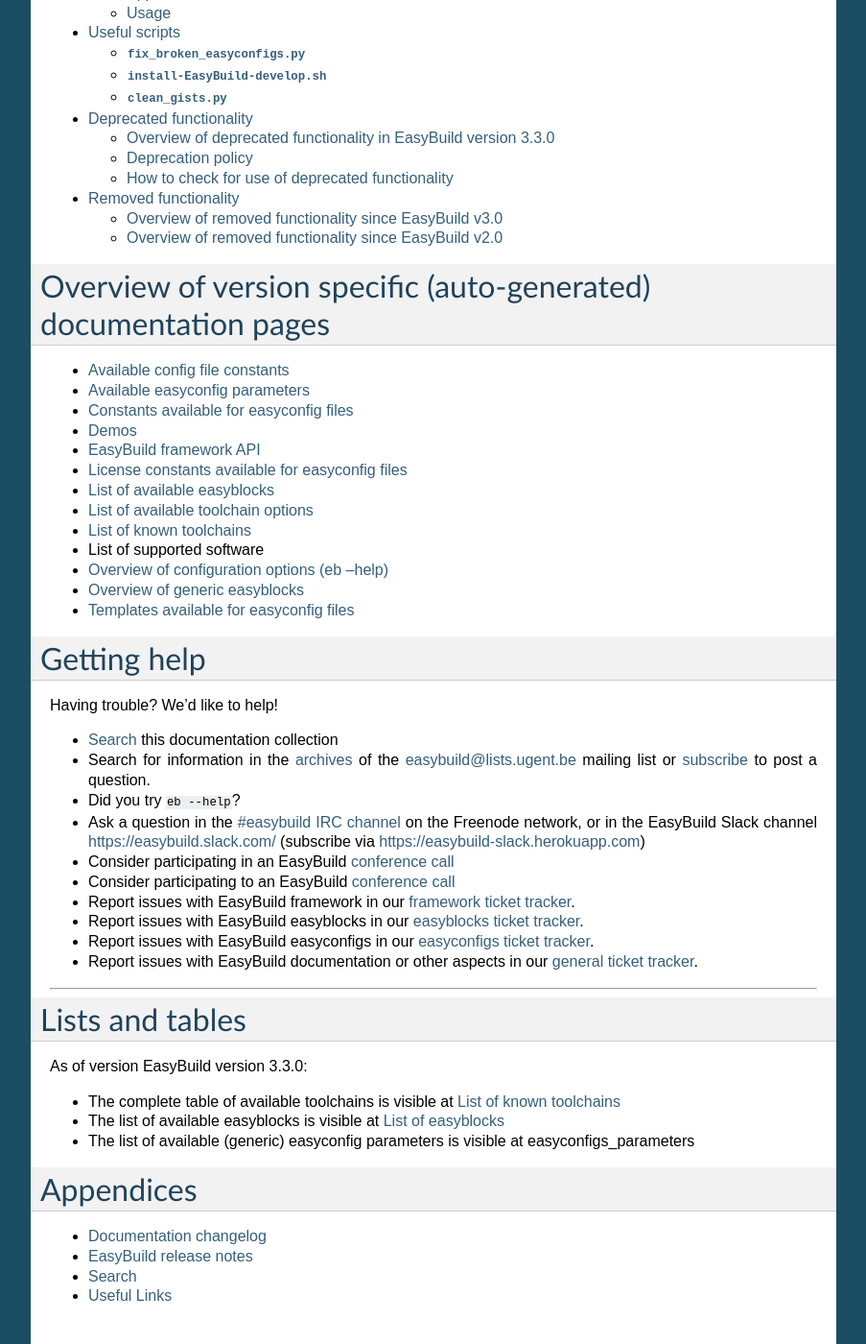
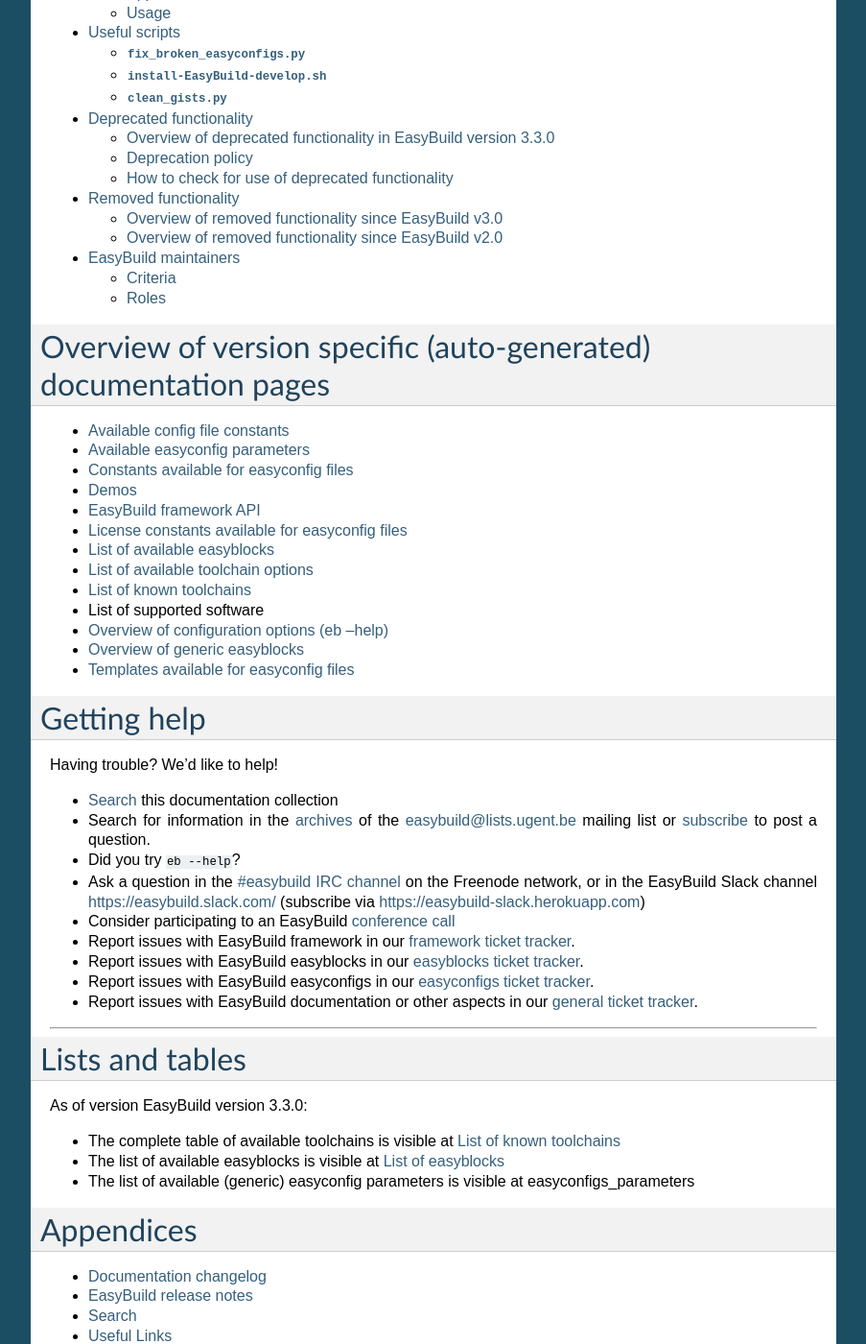
Before and after one commit to easybuilders/easybuild, a Sphinx documentation site: the page built from docs/index.rst, in a window 1280 px wide and 1400 px high, scrolled down 3248 px. Shown: the whole window at 96% size, without its empty margins (198-1101 px from the left). Built offline with Sphinx 7.4.7, drawn with Linux system fonts in a browser that asks for light colours; some of the changed text lies outside the part shown.

Commit message:
include link to maintainers on index page & drop duplicate item for conf calls (with outdated URL)

```diff
--- a/docs/index.rst
+++ b/docs/index.rst
@@ -84,6 +84,7 @@
     Useful-scripts
     Deprecated-functionality
     Removed-functionality
+    Maintainers
 
 
 Overview of version specific (auto-generated) documentation pages
@@ -117,7 +118,6 @@
 * Ask a question in the `#easybuild IRC channel`_ on the Freenode network,
   or in the EasyBuild Slack channel https://easybuild.slack.com/
   (subscribe via https://easybuild-slack.herokuapp.com)
-* Consider participating in an EasyBuild `conference call <https://github.com/hpcugent/easybuild/wiki/Conference-calls>`_
 * Consider participating to an EasyBuild `conference call <https://github.com/easybuilders/easybuild/wiki/Conference-calls>`_
 * Report issues with EasyBuild framework in our `framework ticket tracker`_.
 * Report issues with EasyBuild easyblocks in our `easyblocks ticket tracker`_.
```
